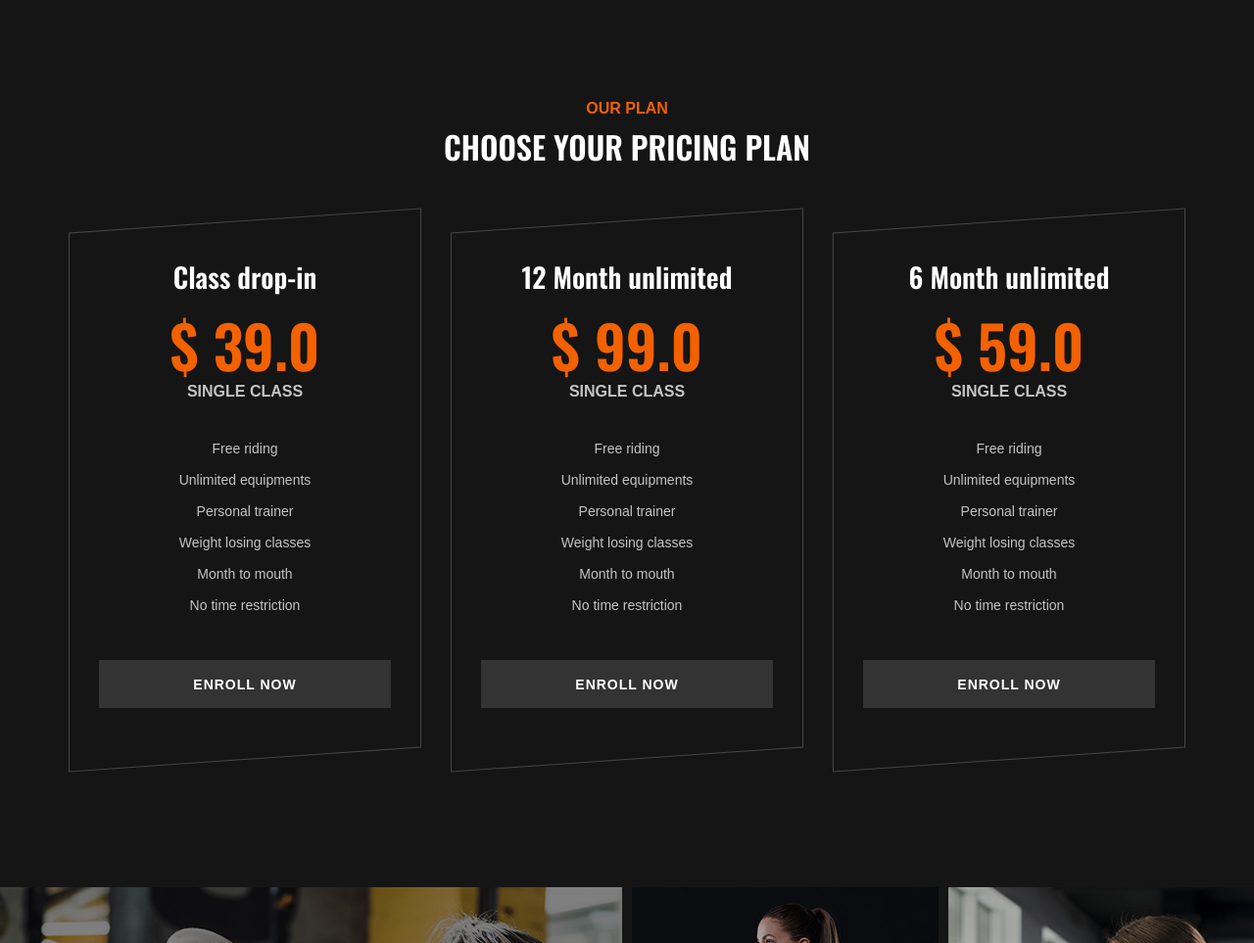
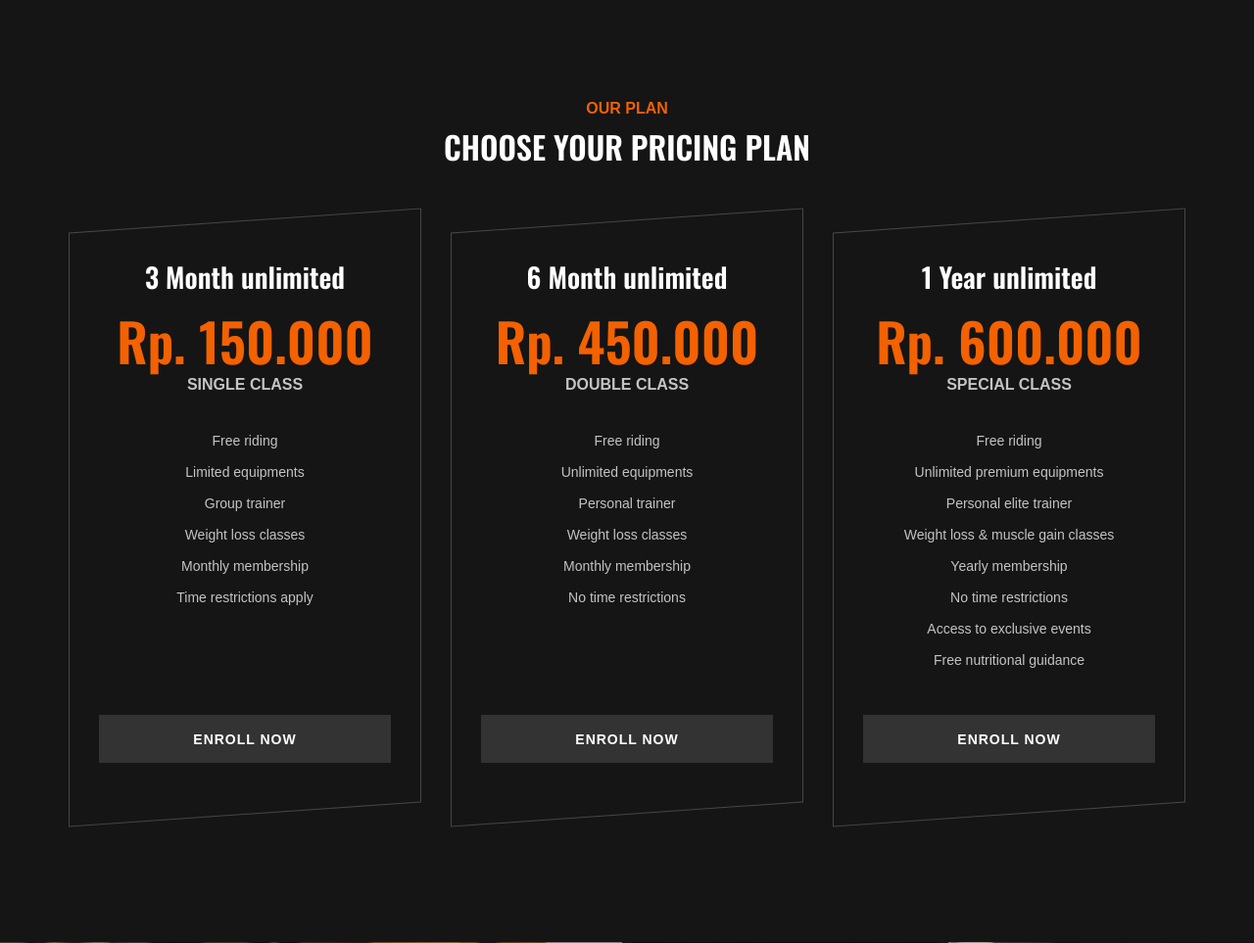
Before and after one commit to mbredetss/Tugas-Akhir-Pak-Edo, a PHP site: page / in a window 1280 px wide. Shown: the part 3275-4238 px from the top of the page at 98% size. Run offline with PHP 8.4, Linux system fonts and the light colour scheme; some web fonts are replaced.

Commit message:
perbaiki index

```diff
--- a/gymlife-master/css/style.css
+++ b/gymlife-master/css/style.css
@@ -805,11 +805,6 @@ ol {
 	background: #f36100;
 }
 
-.ps-item:hover .thumb-icon {
-	opacity: 1;
-	visibility: visible;
-}
-
 .ps-item h3 {
 	font-size: 28px;
 	color: #ffffff;
@@ -828,7 +823,7 @@ ol {
 }
 
 .ps-item .pi-price h2 {
-	font-size: 60px;
+	font-size: 54px;
 	color: #f36100;
 	font-weight: 600;
 }
@@ -862,19 +857,30 @@ ol {
 	transform: skewY(4deg);
 }
 
-.ps-item .thumb-icon {
-	font-size: 48px;
-	color: #f36100;
-	position: absolute;
-	left: 50px;
-	bottom: 120px;
-	-webkit-transform: skewY(4deg);
-	-ms-transform: skewY(4deg);
-	transform: skewY(4deg);
-	opacity: 0;
-	visibility: hidden;
-}
-
+.pricing-section .row.justify-content-center {
+    display: flex;
+    flex-wrap: wrap;
+}
+
+.pricing-section .col-lg-4,
+.pricing-section .col-md-8 {
+    display: flex;
+}
+
+.pricing-section .ps-item {
+    display: flex;
+    flex-direction: column;
+    justify-content: space-between;
+    flex: 1;
+}
+
+.pricing-section .ps-item ul {
+    flex-grow: 1;
+}
+
+.pricing-section .ps-item .primary-btn {
+    margin-top: auto;
+}
 /*---------------------
   Gallery Section
 -----------------------*/
@@ -911,7 +917,7 @@ ol {
 
 .gallery .gs-item .thumb-icon {
 	font-size: 48px;
-	color: #f36100;
+	color: transparent;
 	display: -webkit-box;
 	display: -ms-flexbox;
 	display: flex;
--- a/gymlife-master/index.html
+++ b/gymlife-master/index.html
@@ -66,7 +66,7 @@
                 <div class="col-lg-3">
                     <div class="logo">
                         <a href="./index.html">
-                            <img src="img/logo.png" alt="">
+                            <img src="img/logoCelebes.png" alt="">
                         </a>
                     </div>
                 </div>
@@ -292,59 +292,58 @@
             <div class="row justify-content-center">
                 <div class="col-lg-4 col-md-8">
                     <div class="ps-item">
-                        <h3>Class drop-in</h3>
+                        <h3>3 Month unlimited</h3>
                         <div class="pi-price">
-                            <h2>$ 39.0</h2>
+                            <h2>Rp. 150.000</h2>
                             <span>SINGLE CLASS</span>
                         </div>
                         <ul>
                             <li>Free riding</li>
-                            <li>Unlimited equipments</li>
-                            <li>Personal trainer</li>
-                            <li>Weight losing classes</li>
-                            <li>Month to mouth</li>
-                            <li>No time restriction</li>
+                            <li>Limited equipments</li>
+                            <li>Group trainer</li>
+                            <li>Weight loss classes</li>
+                            <li>Monthly membership</li>
+                            <li>Time restrictions apply</li>
                         </ul>
                         <a href="#" class="primary-btn pricing-btn">Enroll now</a>
-                        <a href="#" class="thumb-icon"><i class="fa fa-picture-o"></i></a>
-                    </div>
-                </div>
-                <div class="col-lg-4 col-md-8">
-                    <div class="ps-item">
-                        <h3>12 Month unlimited</h3>
-                        <div class="pi-price">
-                            <h2>$ 99.0</h2>
-                            <span>SINGLE CLASS</span>
-                        </div>
-                        <ul>
-                            <li>Free riding</li>
-                            <li>Unlimited equipments</li>
-                            <li>Personal trainer</li>
-                            <li>Weight losing classes</li>
-                            <li>Month to mouth</li>
-                            <li>No time restriction</li>
-                        </ul>
-                        <a href="#" class="primary-btn pricing-btn">Enroll now</a>
-                        <a href="#" class="thumb-icon"><i class="fa fa-picture-o"></i></a>
                     </div>
                 </div>
                 <div class="col-lg-4 col-md-8">
                     <div class="ps-item">
                         <h3>6 Month unlimited</h3>
                         <div class="pi-price">
-                            <h2>$ 59.0</h2>
-                            <span>SINGLE CLASS</span>
+                            <h2>Rp. 450.000</h2>
+                            <span>DOUBLE CLASS</span>
                         </div>
                         <ul>
                             <li>Free riding</li>
                             <li>Unlimited equipments</li>
                             <li>Personal trainer</li>
-                            <li>Weight losing classes</li>
-                            <li>Month to mouth</li>
-                            <li>No time restriction</li>
+                            <li>Weight loss classes</li>
+                            <li>Monthly membership</li>
+                            <li>No time restrictions</li>
                         </ul>
                         <a href="#" class="primary-btn pricing-btn">Enroll now</a>
-                        <a href="#" class="thumb-icon"><i class="fa fa-picture-o"></i></a>
+                    </div>
+                </div>
+                <div class="col-lg-4 col-md-8">
+                    <div class="ps-item">
+                        <h3>1 Year unlimited</h3>
+                        <div class="pi-price">
+                            <h2>Rp. 600.000</h2>
+                            <span>SPECIAL CLASS</span>
+                        </div>
+                        <ul>
+                            <li>Free riding</li>
+                            <li>Unlimited premium equipments</li>
+                            <li>Personal elite trainer</li>
+                            <li>Weight loss & muscle gain classes</li>
+                            <li>Yearly membership</li>
+                            <li>No time restrictions</li>
+                            <li>Access to exclusive events</li>
+                            <li>Free nutritional guidance</li>
+                        </ul>
+                        <a href="#" class="primary-btn pricing-btn">Enroll now</a>
                     </div>
                 </div>
             </div>
```
Also changed, not shown: gymlife-master/img/logoCelebes.png (added).
